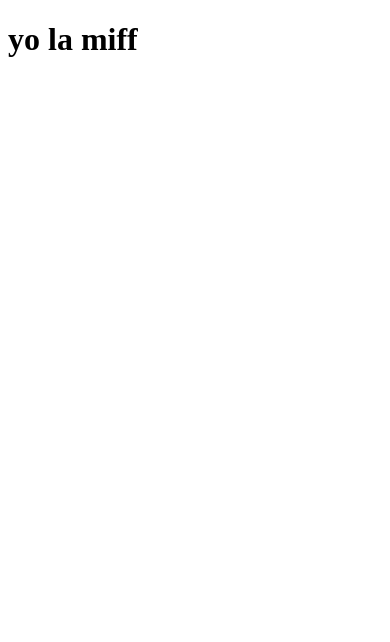
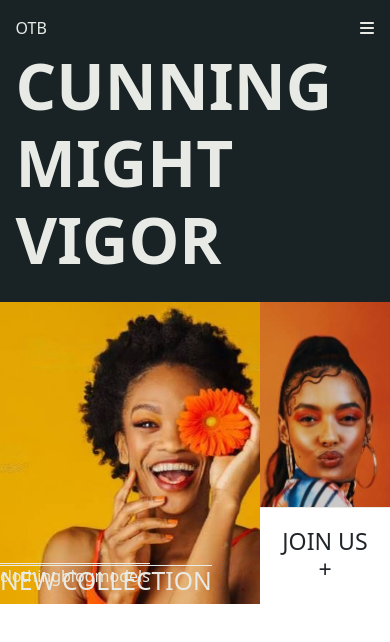
Before and after one commit to Khadija-Asa/otb-website, a website: page index.html in a window 390 px wide. Drawn offline with nearby package versions, Linux system fonts and the light colour scheme.

Commit message:
doing last part for mobile

```diff
--- a/css/style.scss
+++ b/css/style.scss
@@ -12,3 +12,119 @@ $color-2: #E8EBE5;
 $tricolor-1: #B829DF;
 $tricolor-2: #01C3B2;
 $tricolor-3: #E0A909;
+
+* {
+  box-sizing: border-box;
+  margin: 0;
+  padding: 0;
+}
+
+ul, li {
+  list-style-type: none;
+  padding: 0;
+}
+
+body {
+  height: 100vh;
+}
+
+// NAVBAR
+
+.navbar {
+  background: transparent;
+  color: $color-2;
+  display: flex;
+  justify-content: space-between;
+  padding: 4%;
+  position: absolute;
+
+  .logo {
+    text-transform: uppercase;
+  }
+
+  // .menu-icon svg {
+
+  // }
+}
+
+// GRID GENERAL
+
+.content {
+  display: grid;
+  grid-template-columns: repeat(3, 1fr);
+  grid-template-rows: repeat(3, 1fr);
+  grid-column-gap: 0px;
+  grid-row-gap: 0px;
+
+  .top1 {
+    grid-area: 1 / 1 / 2 / 4;
+    background: $color-1;
+
+    h1 {
+      color: $color-2;
+      font-size: 4rem;
+      font-weight: 900;
+      padding: 4%;
+      text-transform: uppercase;
+    }
+  }
+
+  .top2 {
+    grid-area: 2 / 1 / 3 / 3;
+    background: center / cover no-repeat url(./../assets/images/woman-1920.jpeg);
+    position: relative;
+
+    h2 {
+      color: $color-2;
+      text-transform: uppercase;
+    }
+
+    .list {
+      color: $color-2;
+    }
+  }
+
+  .top3 {
+    grid-area: 2 / 3 / 3 / 4;
+    background: center / cover no-repeat url(./../assets/images/woman-612.jpeg);
+    position: relative;
+
+    h3 {
+      background: #fff;
+      text-transform: uppercase;
+      padding: 20px;
+      margin: 0;
+    }
+  }
+}
+
+  .bottom {
+    display: flex;
+    flex-direction: row;
+    justify-content: space-between;
+    position: absolute;
+    bottom: 0;
+    border-top: 1px solid $color-2;
+  }
+
+@media screen and (min-width: 1024px) {
+  .content {
+    display: grid;
+    grid-template-columns: repeat(3, 1fr);
+    grid-template-rows: 3fr 1fr;
+    grid-column-gap: 0px;
+    grid-row-gap: 0px;
+
+    .top1 {
+      grid-area: 1 / 1 / 2 / 2;
+    }
+
+    .top2 {
+      grid-area: 1 / 2 / 2 / 3;
+    }
+
+    .top3 {
+      grid-area: 1 / 3 / 2 / 4;
+    }
+  }
+}
--- a/index.html
+++ b/index.html
@@ -12,8 +12,10 @@
   <title>OTB Website</title>
 
   <!-- Icons -->
+  <script defer src="/node_modules/@fortawesome/fontawesome-free/js/all.js"></script>
 
   <!-- Libraries css -->
+  <link href="https://cdn.jsdelivr.net/npm/bootstrap@5.2.0-beta1/dist/css/bootstrap.min.css" rel="stylesheet" integrity="sha384-0evHe/X+R7YkIZDRvuzKMRqM+OrBnVFBL6DOitfPri4tjfHxaWutUpFmBp4vmVor" crossorigin="anonymous">
 
   <!-- CSS files -->
   <link rel="stylesheet" type="text/css" href="css/style.css">
@@ -21,9 +23,40 @@
 </head>
   <body>
 
-    <h1>yo la miff</h1>
+    <section class="main">
 
-    <script type="text/javascript" src=""></script>
+      <nav class="navbar container">
+        <p class="logo">otb</p>
+        <p class="menu-icon"><i class="fa-solid fa-bars"></i></p>
+      </nav>
+
+      <div class="content">
+
+        <div class="top1">
+          <h1 class="pt-5">cunning might vigor</h1>
+        </div>
+
+        <div class="top2 d-flex">
+          <h2 class="bottom text-center">new collection</h2>
+          <br>
+          <ul class="bottom list text-center">
+            <li>clothing</li>
+            <li>blog</li>
+            <li>models</li>
+          </ul>
+        </div>
+
+        <div class="top3">
+          <h3 class="bottom text-center">join us +</h3>
+        </div>
+
+      </div>
+
+    </section>
+
+    <!-- JavaScript Bundle with Popper -->
+    <script src="https://cdn.jsdelivr.net/npm/bootstrap@5.2.0-beta1/dist/js/bootstrap.bundle.min.js" integrity="sha384-pprn3073KE6tl6bjs2QrFaJGz5/SUsLqktiwsUTF55Jfv3qYSDhgCecCxMW52nD2" crossorigin="anonymous"></script>
     <noscript>Votre navigateur ne supporte pas Javascript ou est désactivé ! Pour visiter le site dans de meilleures conditions, vérifiez vos paramètres !</noscript>
+
   </body>
 </html>
--- a/package.json
+++ b/package.json
@@ -1,5 +1,8 @@
 {
   "dependencies": {
+    "@fortawesome/fontawesome-free": "^6.1.1",
+    "bootstrap": "^5.2.0-beta1",
+    "bootstrap-icons": "^1.8.2",
     "sass": "^1.51.0"
   }
 }
```
Also changed, not shown: css/style.css, 2 other files.
